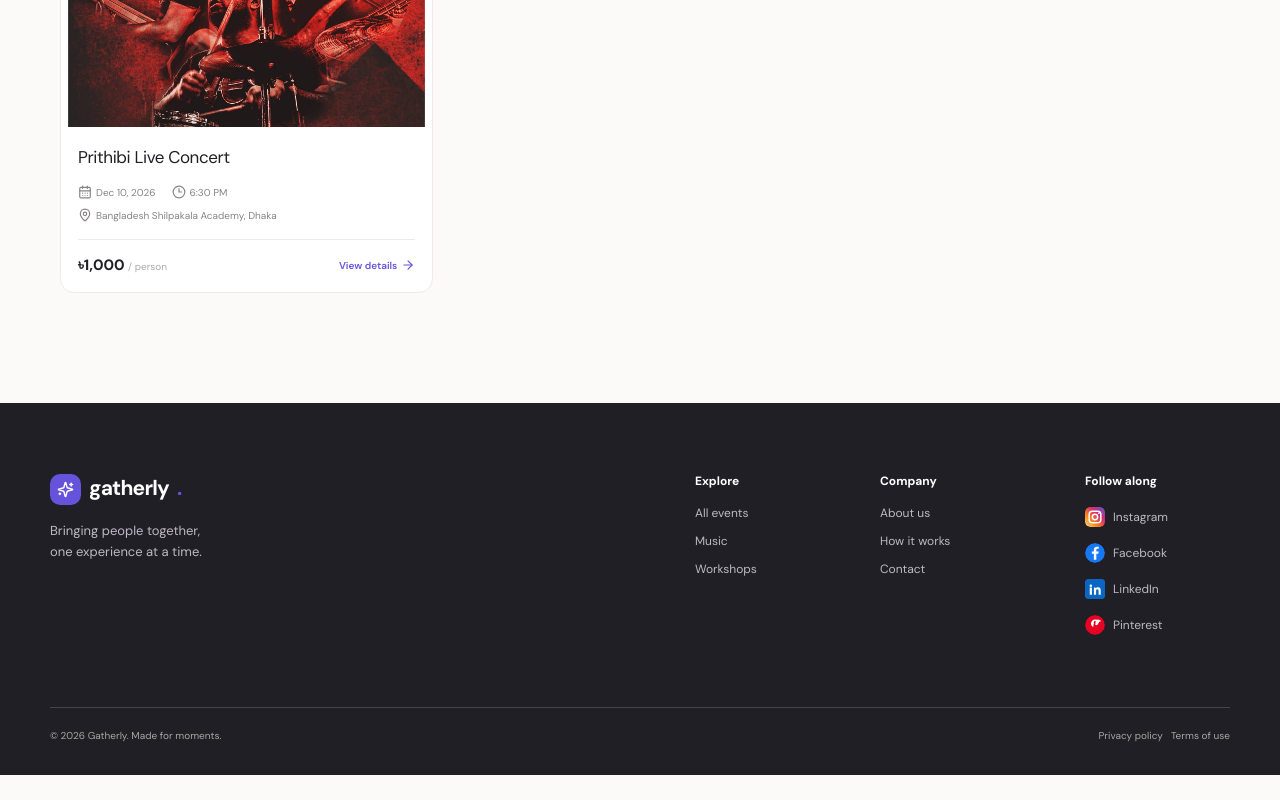
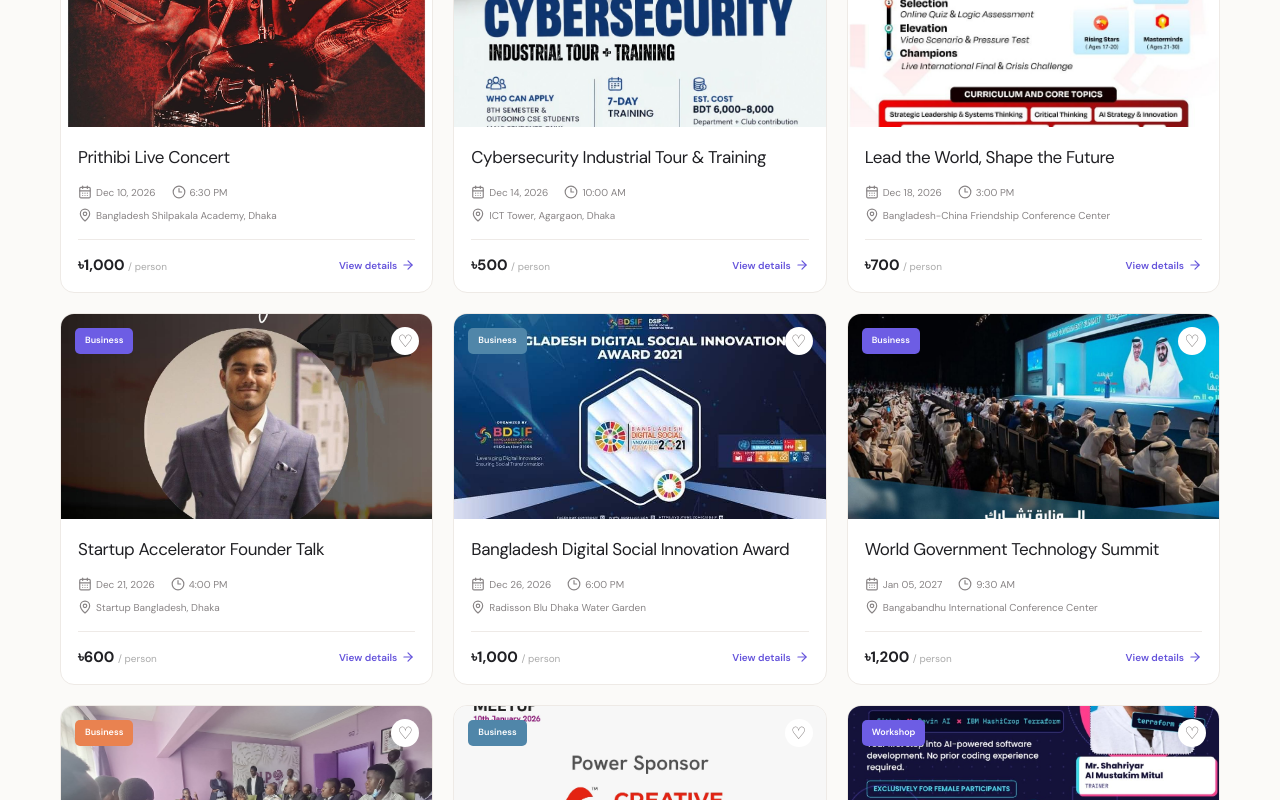
Before and after one commit to WB2302103/Gatherly, a React (Vite) app: page /events in a window 1280 px wide. Shown: the part 1700-2500 px from the top of the page. Before the commit the page ends 2475 px from the top, so only its background shows below. Built offline with nearby package versions, Linux system fonts and the light colour scheme; a web font is replaced by a local one.

Commit message:
All folders connected

```diff
--- a/src/data/events.js
+++ b/src/data/events.js
@@ -8,6 +8,20 @@
 import warfazeImage from "../assets/music-events/warfaze-live-concert.png";
 import aurthohinImage from "../assets/music-events/aurthohin-live-concert.jpg";
 import prithibiImage from "../assets/music-events/prithibi-live-concert.jpg";
+import cybersecurityImage from "../assets/business-events/cybersecurity-industrial-tour-training.jpg";
+import leadTheWorldImage from "../assets/business-events/lead-the-world-shape-the-future.jpg";
+import startupAcceleratorImage from "../assets/business-events/startup-accelerator-founder-talk.jpg";
+import socialInnovationImage from "../assets/business-events/bangladesh-digital-social-innovation-award.jpg";
+import worldGovernmentImage from "../assets/business-events/world-government-summit.jpg";
+import leadershipImage from "../assets/business-events/business-leadership-roundtable.jpg";
+import freelancersImage from "../assets/business-events/dhaka-freelancers-meetup.jpg";
+import aiWorkshopImage from "../assets/workshop-events/zero-to-production-ai-workshop.jpg";
+import creativeDesignImage from "../assets/workshop-events/creative-design-female-chapter.jpg";
+import womenInTechImage from "../assets/workshop-events/women-in-tech-bangladesh-workshop.jpg";
+import hacktoberfestImage from "../assets/technology-events/hacktoberfest-chittagong.jpg";
+import icpcImage from "../assets/technology-events/icpc-asia-dhaka-regional-contest.jpg";
+import engineeringConferenceImage from "../assets/technology-events/electrical-engineering-call-for-papers.jpg";
+import dataScienceImage from "../assets/technology-events/data-science-call-for-papers.jpg";
 
 export const categories = [
   { name: "All events", icon: "✦" },
@@ -15,6 +29,7 @@
   { name: "Business", icon: "↗" },
   { name: "Workshop", icon: "⌘" },
   { name: "Sports", icon: "✧" },
+  { name: "Technology", icon: "⌘" },
 ];
 
 export const events = [
@@ -28,4 +43,18 @@
   { title: "Warfaze Live Concert", category: "Music", date: "Nov 28, 2026", time: "7:30 PM", location: "Bashundhara Sports Complex, Dhaka", price: "৳1,800", image: warfazeImage, accent: "orange" },
   { title: "Aurthohin Live in Dhaka", category: "Music", date: "Dec 04, 2026", time: "7:00 PM", location: "Nabisco Field, Dhaka", price: "৳1,600", image: aurthohinImage, accent: "blue" },
   { title: "Prithibi Live Concert", category: "Music", date: "Dec 10, 2026", time: "6:30 PM", location: "Bangladesh Shilpakala Academy, Dhaka", price: "৳1,000", image: prithibiImage, accent: "orange" },
+  { title: "Cybersecurity Industrial Tour & Training", category: "Business", date: "Dec 14, 2026", time: "10:00 AM", location: "ICT Tower, Agargaon, Dhaka", price: "৳500", image: cybersecurityImage, accent: "blue" },
+  { title: "Lead the World, Shape the Future", category: "Business", date: "Dec 18, 2026", time: "3:00 PM", location: "Bangladesh-China Friendship Conference Center", price: "৳700", image: leadTheWorldImage, accent: "orange" },
+  { title: "Startup Accelerator Founder Talk", category: "Business", date: "Dec 21, 2026", time: "4:00 PM", location: "Startup Bangladesh, Dhaka", price: "৳600", image: startupAcceleratorImage, accent: "violet" },
+  { title: "Bangladesh Digital Social Innovation Award", category: "Business", date: "Dec 26, 2026", time: "6:00 PM", location: "Radisson Blu Dhaka Water Garden", price: "৳1,000", image: socialInnovationImage, accent: "blue" },
+  { title: "World Government Technology Summit", category: "Business", date: "Jan 05, 2027", time: "9:30 AM", location: "Bangabandhu International Conference Center", price: "৳1,200", image: worldGovernmentImage, accent: "violet" },
+  { title: "Business Leadership Roundtable", category: "Business", date: "Jan 10, 2027", time: "11:00 AM", location: "Gulshan Club, Dhaka", price: "৳800", image: leadershipImage, accent: "orange" },
+  { title: "Dhaka Freelancers Meetup", category: "Business", date: "Jan 15, 2027", time: "4:30 PM", location: "KIB Auditorium, Dhaka", price: "৳400", image: freelancersImage, accent: "blue" },
+  { title: "Zero to Production: AI Workshop", category: "Workshop", date: "Dec 16, 2026", time: "10:00 AM", location: "BRAC University, Dhaka", price: "৳750", image: aiWorkshopImage, accent: "violet" },
+  { title: "Creative Design Female Chapter", category: "Workshop", date: "Dec 20, 2026", time: "2:00 PM", location: "UIU Campus, Dhaka", price: "৳500", image: creativeDesignImage, accent: "orange" },
+  { title: "Women in Tech Bangladesh Workshop", category: "Workshop", date: "Jan 08, 2027", time: "10:30 AM", location: "Daffodil International University", price: "৳600", image: womenInTechImage, accent: "blue" },
+  { title: "Hacktoberfest Hack Days Chittagong", category: "Technology", date: "Dec 12, 2026", time: "9:00 AM", location: "Chittagong Independent University", price: "৳300", image: hacktoberfestImage, accent: "violet" },
+  { title: "ICPC Asia Dhaka Regional Contest", category: "Technology", date: "Dec 22, 2026", time: "8:00 AM", location: "IUBAT, Dhaka", price: "৳250", image: icpcImage, accent: "blue" },
+  { title: "International Engineering Conference", category: "Technology", date: "Jan 12, 2027", time: "9:30 AM", location: "BUET, Dhaka", price: "৳900", image: engineeringConferenceImage, accent: "orange" },
+  { title: "Data Science Research Conference", category: "Technology", date: "Jan 20, 2027", time: "10:00 AM", location: "North South University, Dhaka", price: "৳700", image: dataScienceImage, accent: "violet" },
 ];
```
